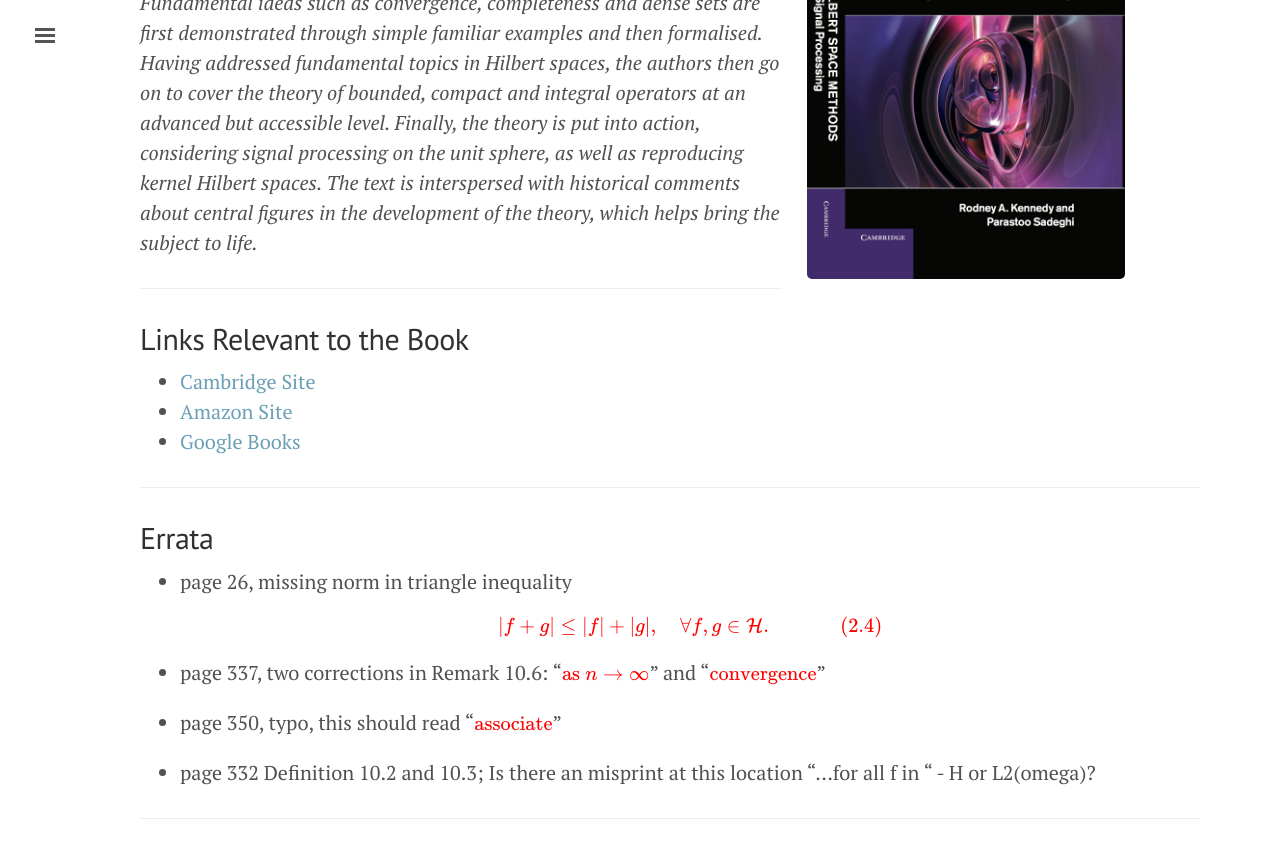
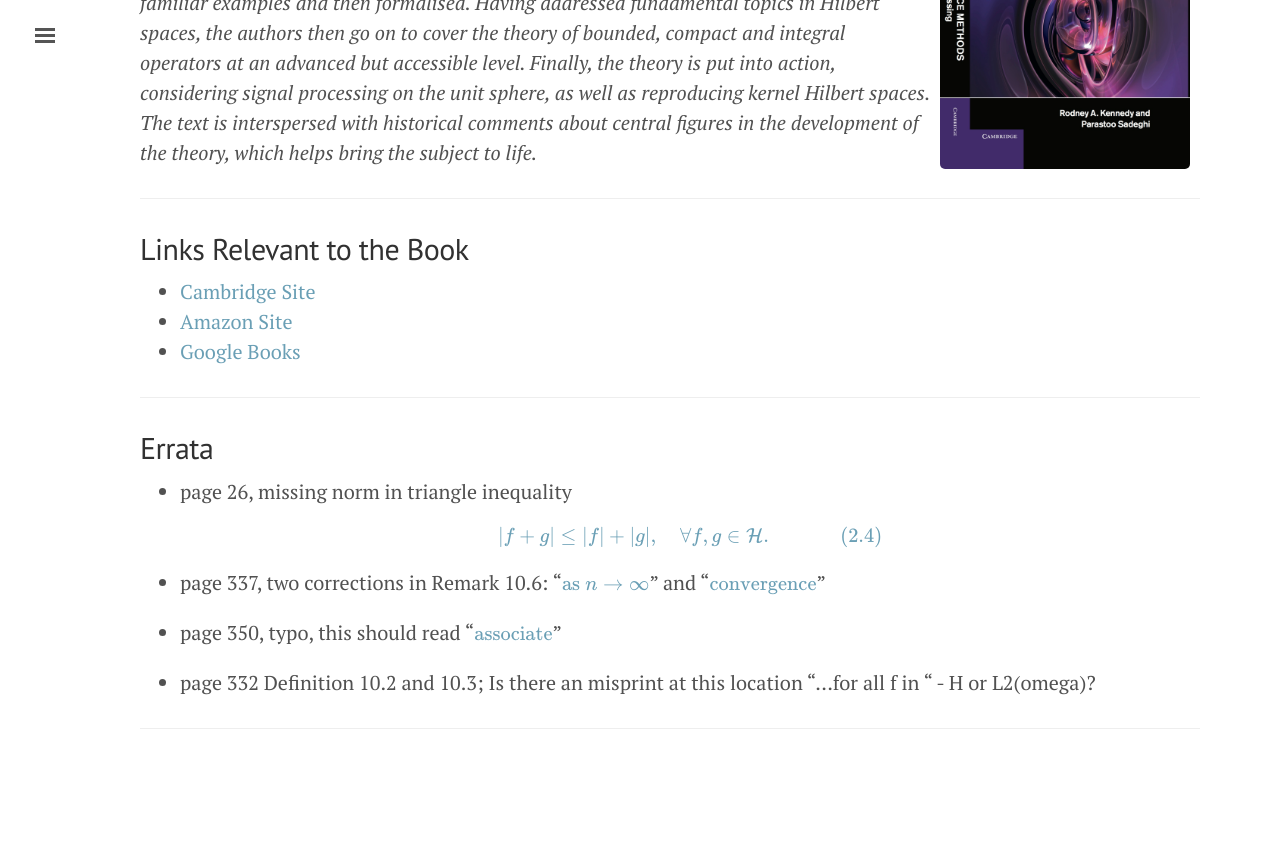
Before and after one commit to nerddonkey/raksite, a Jekyll site: the page built from p04-hsmsp.md, in a window 1280 px wide and 900 px high, scrolled down 866 px. Shown: the top 858 px of the window. Built offline with Jekyll 4.4.1, drawn with Linux system fonts in a browser that asks for light colours; nearby versions of some CDN libraries; formulas are drawn with MathJax 3; after the commit the page ends 1676 px from its top, so only the background shows below that; some of the changed text lies outside the part shown.

Commit message:
further updates

```diff
--- a/_includes/head.html
+++ b/_includes/head.html
@@ -75,6 +75,11 @@
 	<script src="http://cdn.mathjax.org/mathjax/latest/MathJax.js?config=TeX-AMS-MML_SVG.js" type="text/javascript">
 	</script>
 	<script type="text/x-mathjax-config">
-		MathJax.Hub.Config({ TeX: { equationNumbers: { autoNumber: "AMS" } }, SVG: { scale: 90, blacker: 10 } });
+		MathJax.Hub.Config({
+			TeX: {
+				equationNumbers: { autoNumber: "AMS" },
+				extensions: ["color.js"] },
+			SVG: {
+				scale: 90, blacker: 30 } });
 	</script>
 </head>
--- a/p04-hsmsp.md
+++ b/p04-hsmsp.md
@@ -20,7 +20,7 @@ author: Rod Kennedy
 
 ## Dust Jacket Description
 
-<img src="{{ site.baseurl }}/images/hsm-book.jpg" align="top" style="margin:25px 75px 25px 25px; float:right; width:30%;">
+<img src="{{ site.baseurl }}/images/hsm-book.jpg" align="top" style="margin:0.2rem 10px 0.1rem 10px; float:right; width:35%; max-width:250px">
 *This lively and accessible book describes the theory and applications of Hilbert spaces and also presents the history of the subject to reveal the ideas behind theorems and the human struggle that led to them. The authors begin by establishing the concept of 'countably infinite', which is central to the proper understanding of separable Hilbert spaces. Fundamental ideas such as convergence, completeness and dense sets are first demonstrated through simple familiar examples and then formalised. Having addressed fundamental topics in Hilbert spaces, the authors then go on to cover the theory of bounded, compact and integral operators at an advanced but accessible level. Finally, the theory is put into action, considering signal processing on the unit sphere, as well as reproducing kernel Hilbert spaces. The text is interspersed with historical comments about central figures in the development of the theory, which helps bring the subject to life.*
 
 ---
@@ -37,12 +37,12 @@ author: Rod Kennedy
 
 - page 26, missing norm in triangle inequality
 \$$
-	\color{red}{\|f+g\| \le \|f\|+\|g\|,\quad \forall f,g\in\mathcal{H}.\hspace{20mm}(2.4)}
+	\color{#6A9FB5}\|f+g\| \le \|f\|+\|g\|,\quad \forall f,g\in\mathcal{H}.\hspace{20mm}(2.4)
 $$
 
-- page 337, two corrections in Remark 10.6: "$$\color{red}{\text{as }n \rightarrow \infty}$$" and "$$\color{red}{\text{convergence}}$$"
+- page 337, two corrections in Remark 10.6: "$$\color{#6A9FB5}\text{as }n \rightarrow \infty$$" and "$$\color{#6A9FB5}\text{convergence}$$"
 
-- page 350, typo, this should read "$$\color{red}{\text{associate}}$$"
+- page 350, typo, this should read "$$\color{#6A9FB5}\text{associate}$$"
 
 - page 332 Definition 10.2 and 10.3; Is there an misprint at this location "...for all f in " - H or L2(omega)?
 
```
Also changed, not shown: other parts of p04-hsmsp.md (+2 -2 lines), _posts/2015-01-25-mathjax.md (+1 -1 lines), p03-students.md (+22 -19 lines), p05-dp15.md (+4 -1 lines), p06-miscellaneous.md (added, +47 -0 lines), p06-trivia.md (deleted, +0 -39 lines), t02-Interview.md (added, +40 -0 lines), t01-Improved-FL copy.md (renamed from t01-Improved-FL.md), 11 other files.
